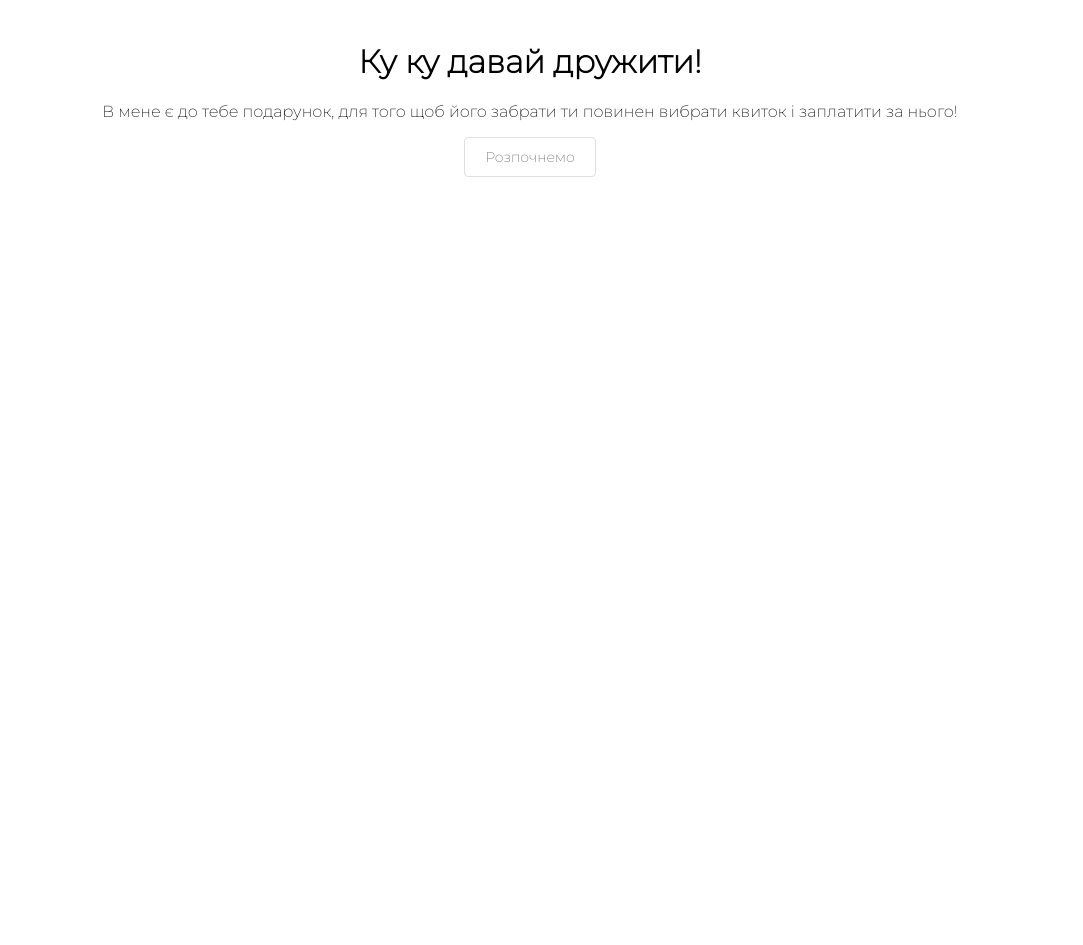
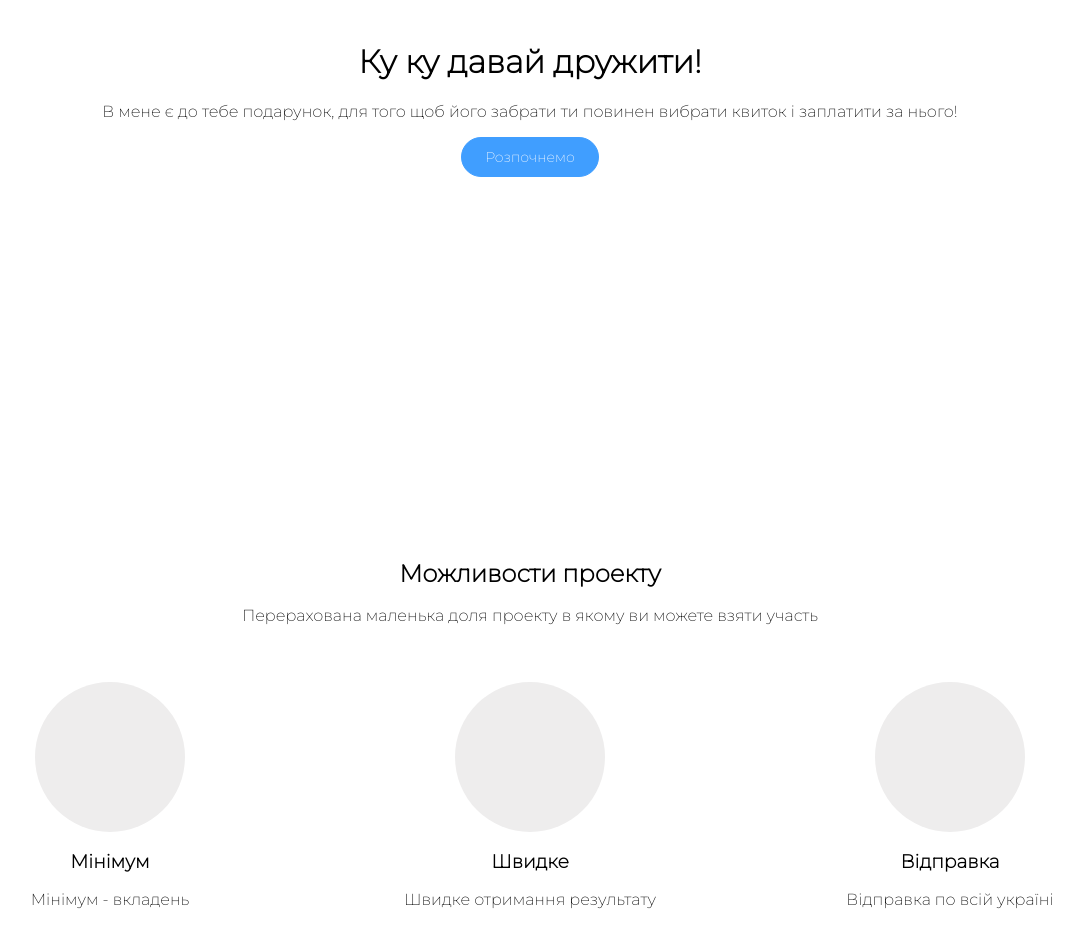
Before and after one commit to yevheniimoskalenko/givePresents, a Nuxt app: page / in a window 1280 px wide. Shown: the part 320-1265 px from the top of the page, without its empty margins (110-1193 px from the left). Before the commit the page ends 840 px from the top, so only its background shows below. Built offline with nearby package versions, Linux system fonts and the light colour scheme.

Commit message:
add components posibility

```diff
--- a/components/home/header.vue
+++ b/components/home/header.vue
@@ -6,7 +6,7 @@
         В мене є до тебе подарунок, для того щоб його забрати ти повинен вибрати
         квиток і заплатити за нього!
       </p>
-      <el-button>Розпочнемо</el-button>
+      <el-button type="primary" round="">Розпочнемо</el-button>
     </div>
   </header>
 </template>
--- /dev/null
+++ b/components/home/possibility.vue
@@ -0,0 +1,70 @@
+<template>
+  <div class="possibility">
+    <div class="possibility__title">
+      <h2>Можливости проекту</h2>
+      <p>
+        Перерахована маленька доля проекту в якому ви можете взяти участь
+      </p>
+    </div>
+    <div class="possibility__content">
+      <el-row :gutter="20">
+        <el-col :xs="8" :sm="8" :md="8" :lg="8" :xl="8">
+          <div class="possibility__item">
+            <div class="image">
+              <div class="img"></div>
+            </div>
+            <div class="possibility__main">
+              <h3>Мінімум</h3>
+              <p>Мінімум - вкладень</p>
+            </div>
+          </div>
+        </el-col>
+        <el-col :xs="8" :sm="8" :md="8" :lg="8" :xl="8">
+          <div class="possibility__item">
+            <div class="image">
+              <div class="img"></div>
+            </div>
+            <div class="possibility__main">
+              <h3>Швидке</h3>
+              <p>Швидке отримання результату</p>
+            </div>
+          </div>
+        </el-col>
+        <el-col :xs="8" :sm="8" :md="8" :lg="8" :xl="8">
+          <div class="possibility__item">
+            <div class="image">
+              <div class="img"></div>
+            </div>
+            <div class="possibility__main">
+              <h3>Відправка</h3>
+              <p>Відправка по всій україні</p>
+            </div>
+          </div>
+        </el-col>
+      </el-row>
+    </div>
+  </div>
+</template>
+<style lang="scss" scoped>
+.image {
+  display: flex;
+  justify-content: center;
+  align-items: center;
+  .img {
+    width: 150px;
+    height: 150px;
+    border-radius: 50%;
+    background: rgb(238, 237, 237);
+  }
+}
+.possibility__title {
+  text-align: center;
+  padding: 40px 0;
+}
+.el-row {
+  display: flex;
+}
+.possibility__item {
+  text-align: center;
+}
+</style>
--- a/pages/index.vue
+++ b/pages/index.vue
@@ -1,12 +1,14 @@
 <template>
   <div>
     <app-header />
+    <app-possibility />
   </div>
 </template>
 <script>
 import appHeader from '@/components/home/header'
+import appPossibility from '@/components/home/possibility'
 export default {
-  components: { appHeader },
+  components: { appHeader, appPossibility },
   head: {
     title: 'Головна сторінка сайту'
   }
--- a/theme/index.scss
+++ b/theme/index.scss
@@ -1,3 +1,8 @@
 * {
   font-family: "Montserrat", sans-serif;
 }
+
+html,
+body {
+  box-sizing: border-box;
+}
```
